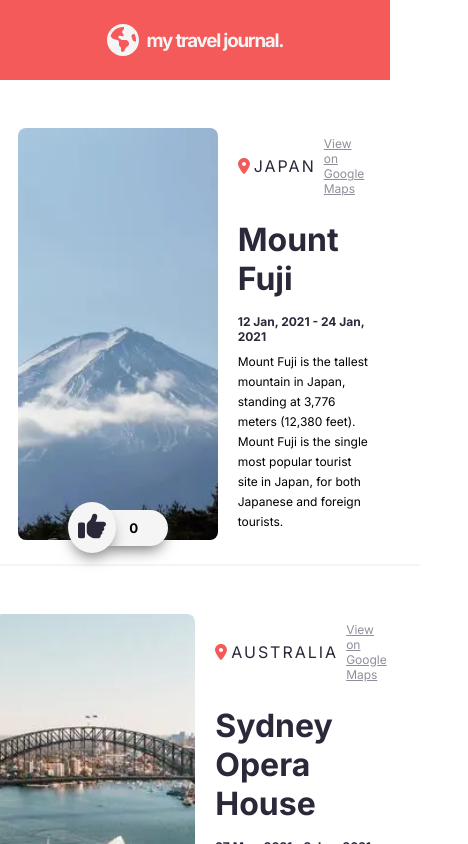
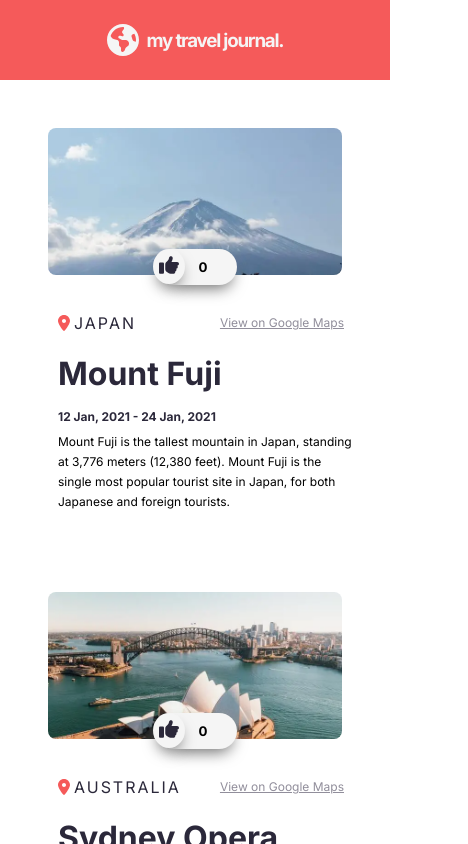
Before and after one commit to sonictrain/react-journal, a React (Vite) app: page / in a window 390 px wide. Shown: the top 844 px of the page, 468 px wide, since content can reach past the window. Built offline with nearby package versions, Linux system fonts and the light colour scheme.

Commit message:
media query for smartphone defined. Still room for improvement and optimization.

```diff
--- a/src/index.css
+++ b/src/index.css
@@ -156,3 +156,55 @@ button:hover {
   line-height: 1.25rem;
   margin: 0.5rem 0;
 }
+
+
+@media (max-width: 500px) {
+  html {
+    font-size: 16px;
+  }
+
+  .divider {
+    flex-direction: column;
+    justify-content: center;
+    align-items: center;
+    border: #F55A5A;
+  }
+
+  .article-img {
+    object-fit: cover;
+    border-radius: 0.5rem;
+    aspect-ratio: 2/1;
+    max-width: 100%;
+  }
+
+  .like-counter-container {
+    position: absolute;
+    left: 0;
+    right: 0;
+    bottom: -2rem;
+    display: flex;
+    align-items: center;
+    justify-content: center;
+  }
+
+  .like-counter-container button {
+    padding: 0.250rem;
+    width: 2rem;
+  }
+
+  .image-container {
+    margin-bottom: 2rem;
+  }
+
+  .article-container{
+    width: 100%;
+  }
+
+  .location-container {
+    justify-content: space-between;
+  }
+
+  .location-container > :last-child {
+    margin-left: auto;
+  }
+}
```
